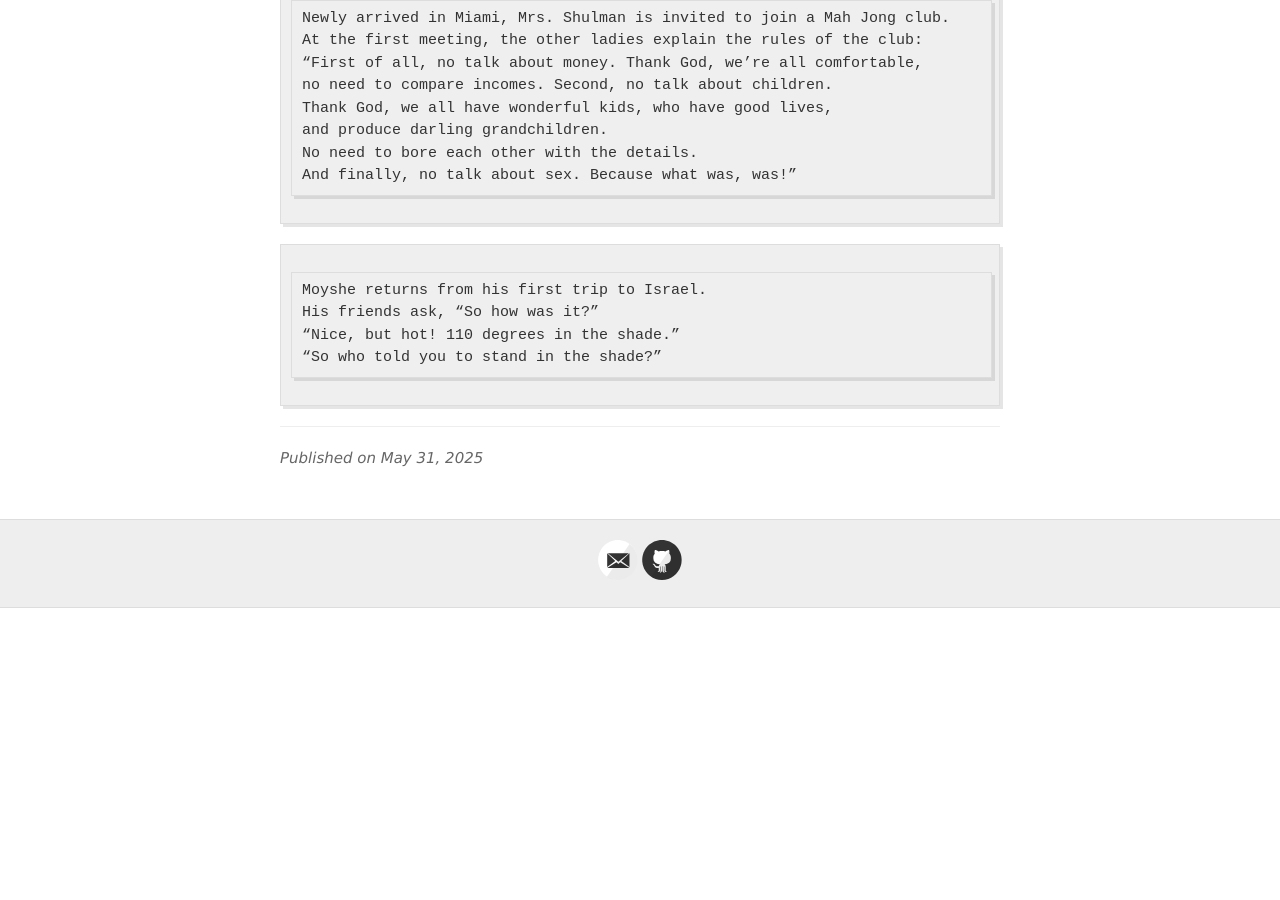
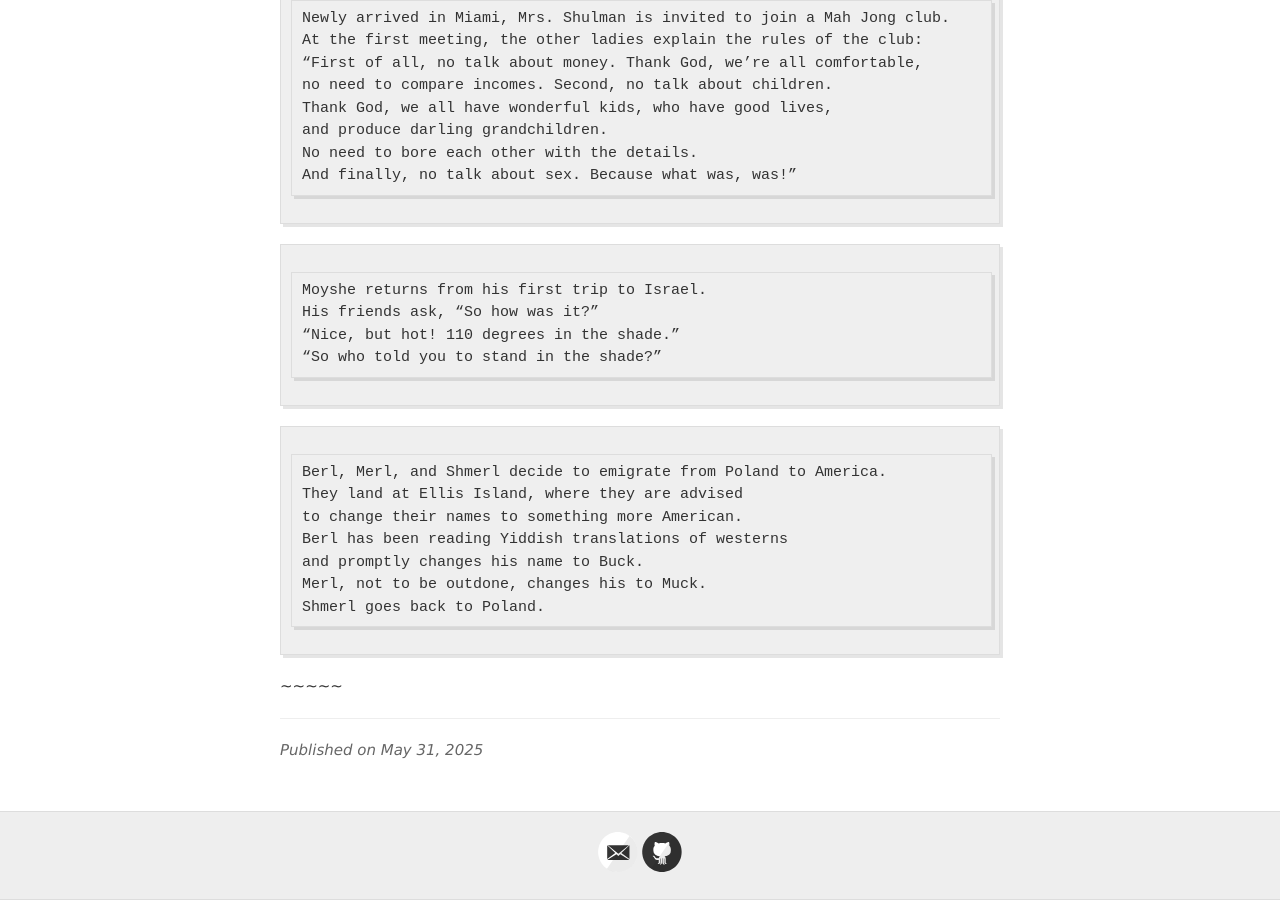
Before and after one commit to jvmallow/jvmallow.github.io, a Jekyll site: the page built from _posts/2025-05-31-Jewish_Humor.md, in a window 1280 px wide and 900 px high, scrolled down 21024 px. Built offline with Jekyll 4.4.1, drawn with Linux system fonts in a browser that asks for light colours; a script that is not in the unit is left out; before the commit the page ends 21632 px from its top, so only the background shows below that.

Commit message:
Update 2025-05-31-Jewish_Humor.md

```diff
--- a/_posts/2025-05-31-Jewish_Humor.md
+++ b/_posts/2025-05-31-Jewish_Humor.md
@@ -851,3 +851,13 @@ His friends ask, “So how was it?”
 “Nice, but hot! 110 degrees in the shade.”
 “So who told you to stand in the shade?”
 ~~~~~
+~~~~~
+Berl, Merl, and Shmerl decide to emigrate from Poland to America.
+They land at Ellis Island, where they are advised
+to change their names to something more American.
+Berl has been reading Yiddish translations of westerns
+and promptly changes his name to Buck.
+Merl, not to be outdone, changes his to Muck.
+Shmerl goes back to Poland.
+~~~~~
+~~~~~
```
